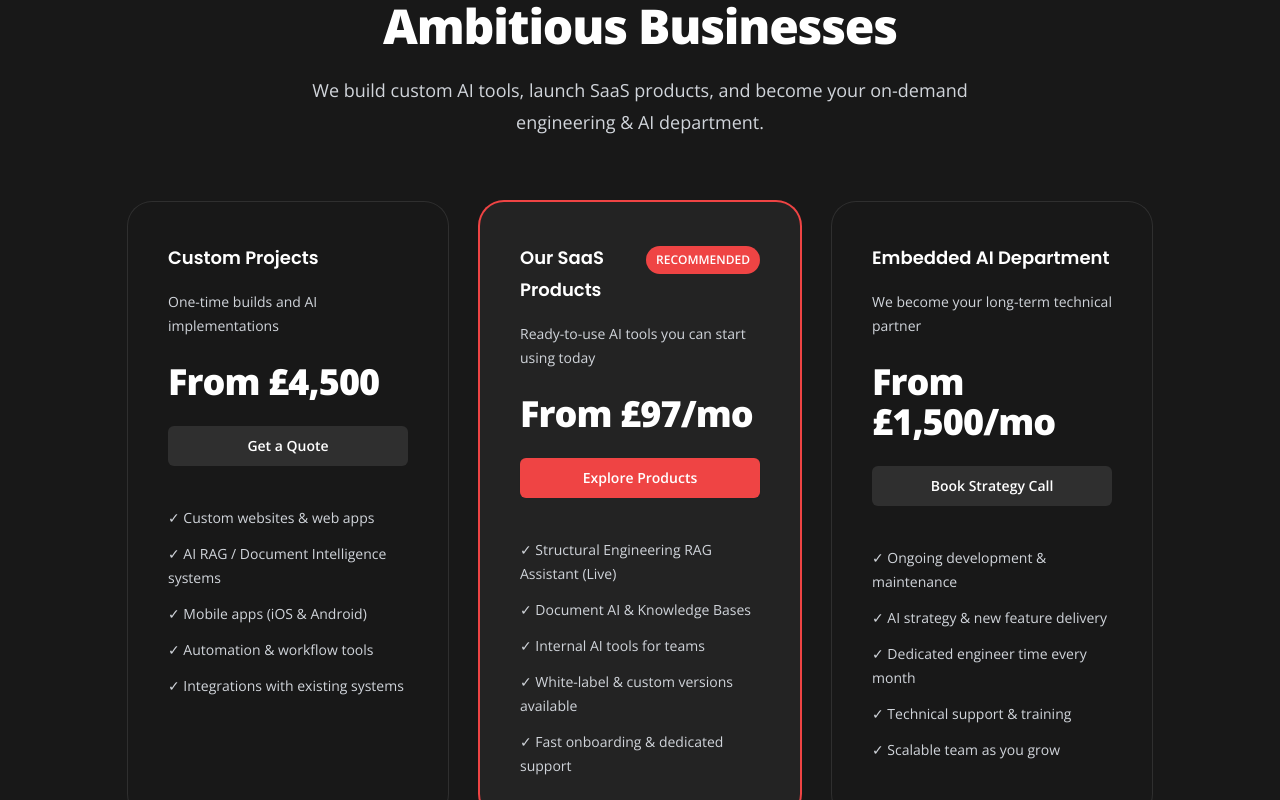
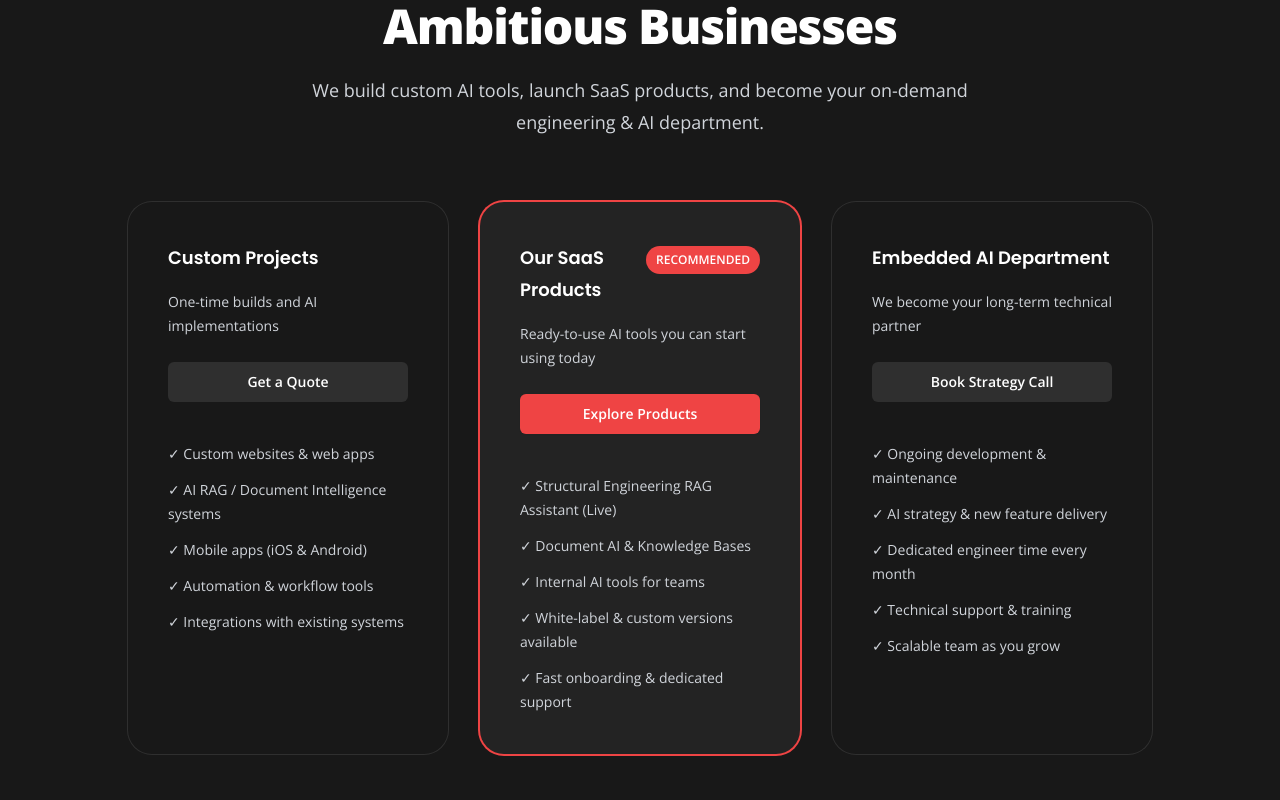
Before and after one commit to emmanueluwa/agency, a React (Vite) app: page / in a window 1280 px wide. Shown: the part 2000-2800 px from the top of the page. Built offline with nearby package versions, Linux system fonts and the light colour scheme.

Commit message:
updating service offered section

```diff
--- a/src/components/Services.jsx
+++ b/src/components/Services.jsx
@@ -33,11 +33,11 @@
               <p className="mt-4 text-sm leading-6 text-gray-300">
                 One-time builds and AI implementations
               </p>
-              <p className="mt-6 flex items-baseline gap-x-1">
+              {/* <p className="mt-6 flex items-baseline gap-x-1">
                 <span className="text-4xl font-bold tracking-tight text-white">
                   From £4,500
                 </span>
-              </p>
+              </p> */}
               <Link
                 to="contact"
                 activeClass="active"
@@ -80,11 +80,11 @@
               <p className="mt-4 text-sm leading-6 text-gray-300">
                 Ready-to-use AI tools you can start using today
               </p>
-              <p className="mt-6 flex items-baseline gap-x-1">
+              {/* <p className="mt-6 flex items-baseline gap-x-1">
                 <span className="text-4xl font-bold tracking-tight text-white">
                   From £97/mo
                 </span>
-              </p>
+              </p> */}
               <Link
                 to="contact"
                 activeClass="active"
@@ -122,11 +122,11 @@
               <p className="mt-4 text-sm leading-6 text-gray-300">
                 We become your long-term technical partner
               </p>
-              <p className="mt-6 flex items-baseline gap-x-1">
+              {/* <p className="mt-6 flex items-baseline gap-x-1">
                 <span className="text-4xl font-bold tracking-tight text-white">
                   From £1,500/mo
                 </span>
-              </p>
+              </p> */}
               <Link
                 to="contact"
                 activeClass="active"
```
